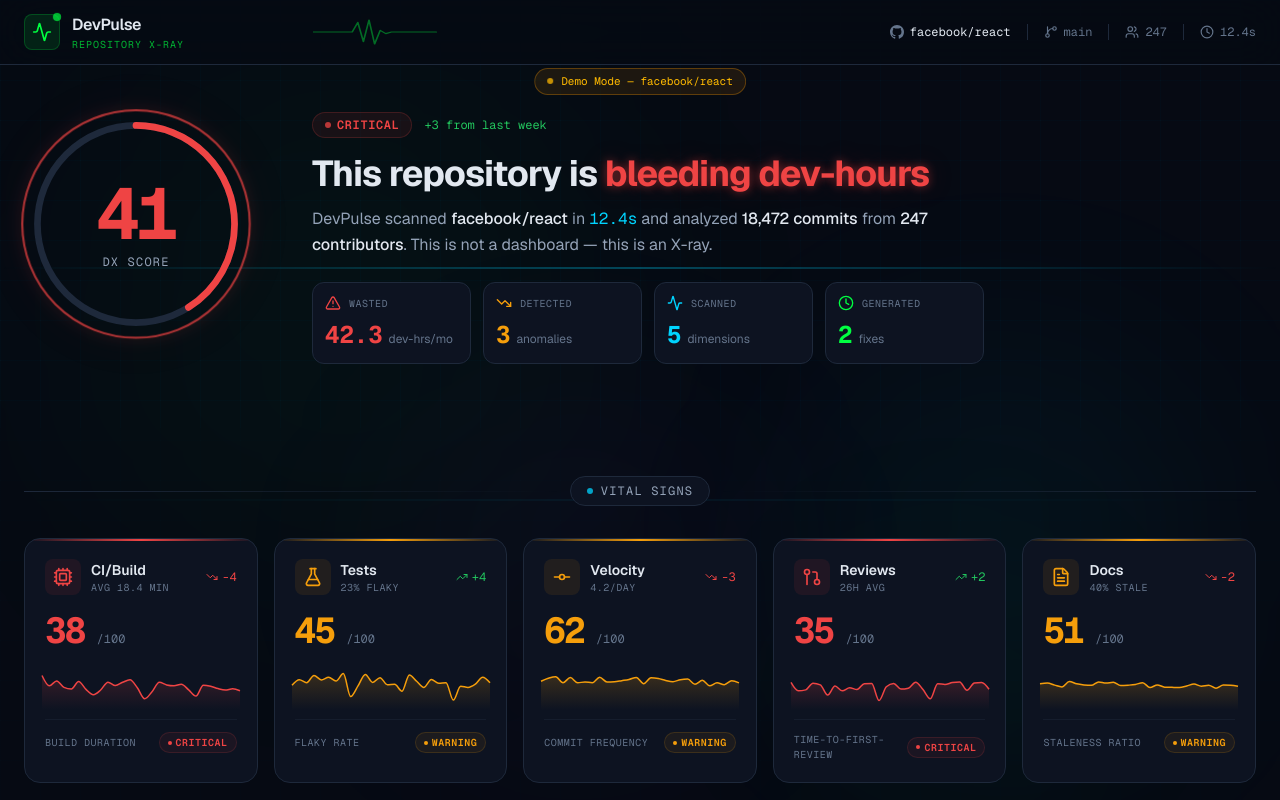
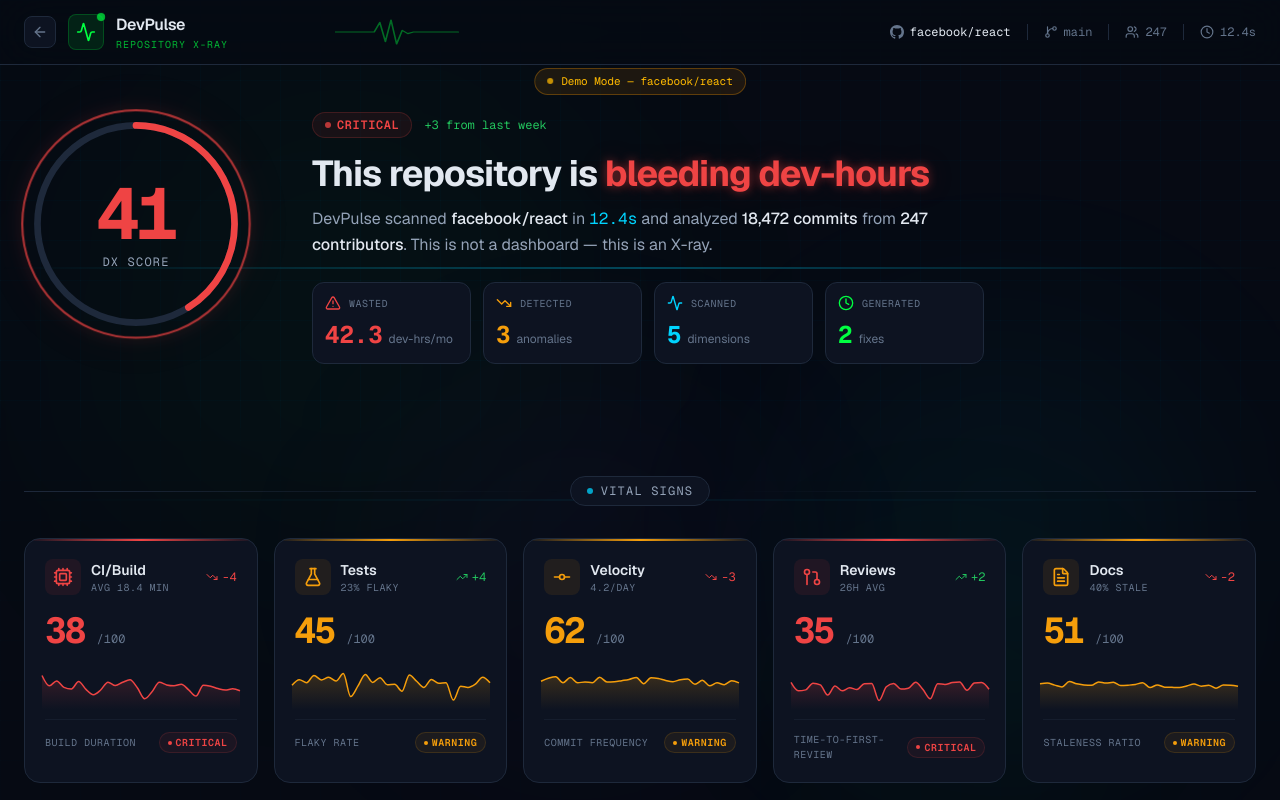
Before and after one commit to azhan-ali/DX-RAY-RAPTORS, a Next.js app in the folder devpulse/: page / in a window 1280 px wide. Both pictures are taken after a click on the button "Demo". Shown: the top 800 px of the page. Built offline with nearby package versions, Linux system fonts and the light colour scheme.

Commit message:
feat: add back button in Header to return to scan/landing page

```diff
--- a/devpulse/src/components/Header.tsx
+++ b/devpulse/src/components/Header.tsx
@@ -1,17 +1,24 @@
 "use client";
 
-import { Activity, GitBranch, Clock, Users } from "lucide-react";
+import { Activity, GitBranch, Clock, Users, ArrowLeft } from "lucide-react";
 import { useReport } from "@/lib/ReportContext";
 
 export default function Header() {
-  const { report } = useReport();
+  const { report, reset } = useReport();
   const repoInfo = report?.repoInfo ?? { name: "Unknown", branch: "main", contributors: 0, scanDuration: "N/A" };
 
   return (
     <header className="fixed top-0 left-0 right-0 z-50 border-b border-border bg-background/80 backdrop-blur-xl">
       <div className="max-w-[1400px] mx-auto px-6 h-16 flex items-center justify-between">
-        {/* Logo */}
+        {/* Back + Logo */}
         <div className="flex items-center gap-3">
+          <button
+            onClick={reset}
+            className="flex items-center justify-center w-8 h-8 rounded-lg bg-surface border border-border hover:border-ecg-green/30 hover:bg-ecg-green/5 transition-all group"
+            title="Back to scan"
+          >
+            <ArrowLeft className="w-4 h-4 text-muted group-hover:text-ecg-green transition-colors" />
+          </button>
           <div className="relative flex items-center justify-center w-9 h-9 rounded-lg bg-ecg-green/10 border border-ecg-green/20">
             <Activity className="w-5 h-5 text-ecg-green" />
             <span className="absolute -top-0.5 -right-0.5 w-2 h-2 rounded-full bg-ecg-green animate-pulse-glow" />
--- a/devpulse/src/lib/ReportContext.tsx
+++ b/devpulse/src/lib/ReportContext.tsx
@@ -33,6 +33,7 @@
   isDemo: boolean;
   startScan: (repoPath: string) => Promise<void>;
   loadDemo: () => void;
+  reset: () => void;
 }
 
 const ReportContext = createContext<ReportContextValue | null>(null);
@@ -67,6 +68,13 @@
   const [scanState, setScanState] = useState<ScanState>("idle");
   const [error, setError] = useState<string | null>(null);
   const [isDemo, setIsDemo] = useState(false);
+
+  const reset = useCallback(() => {
+    setReport(null);
+    setScanState("idle");
+    setError(null);
+    setIsDemo(false);
+  }, []);
 
   const loadDemo = useCallback(() => {
     setReport(buildDemoReport());
@@ -107,7 +115,7 @@
   }, []);
 
   return (
-    <ReportContext.Provider value={{ report, scanState, error, isDemo, startScan, loadDemo }}>
+    <ReportContext.Provider value={{ report, scanState, error, isDemo, startScan, loadDemo, reset }}>
       {children}
     </ReportContext.Provider>
   );
```
